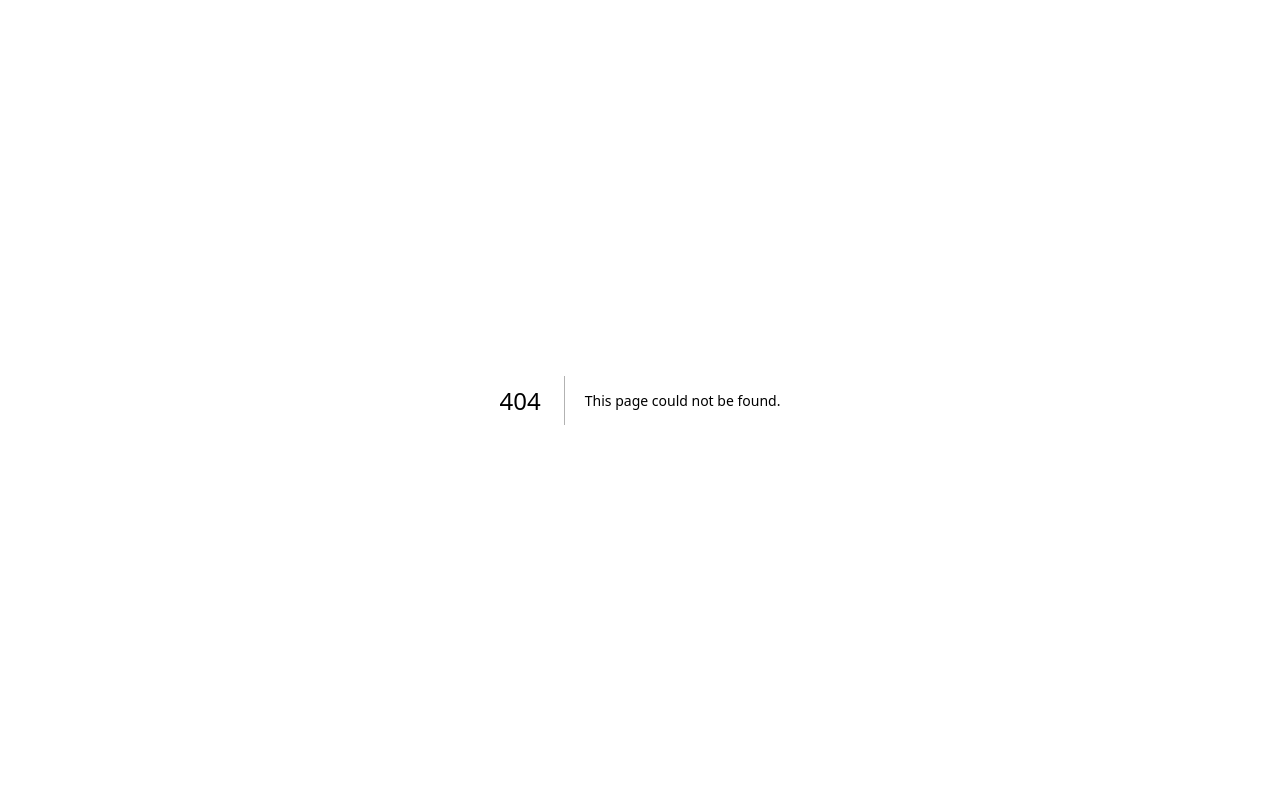
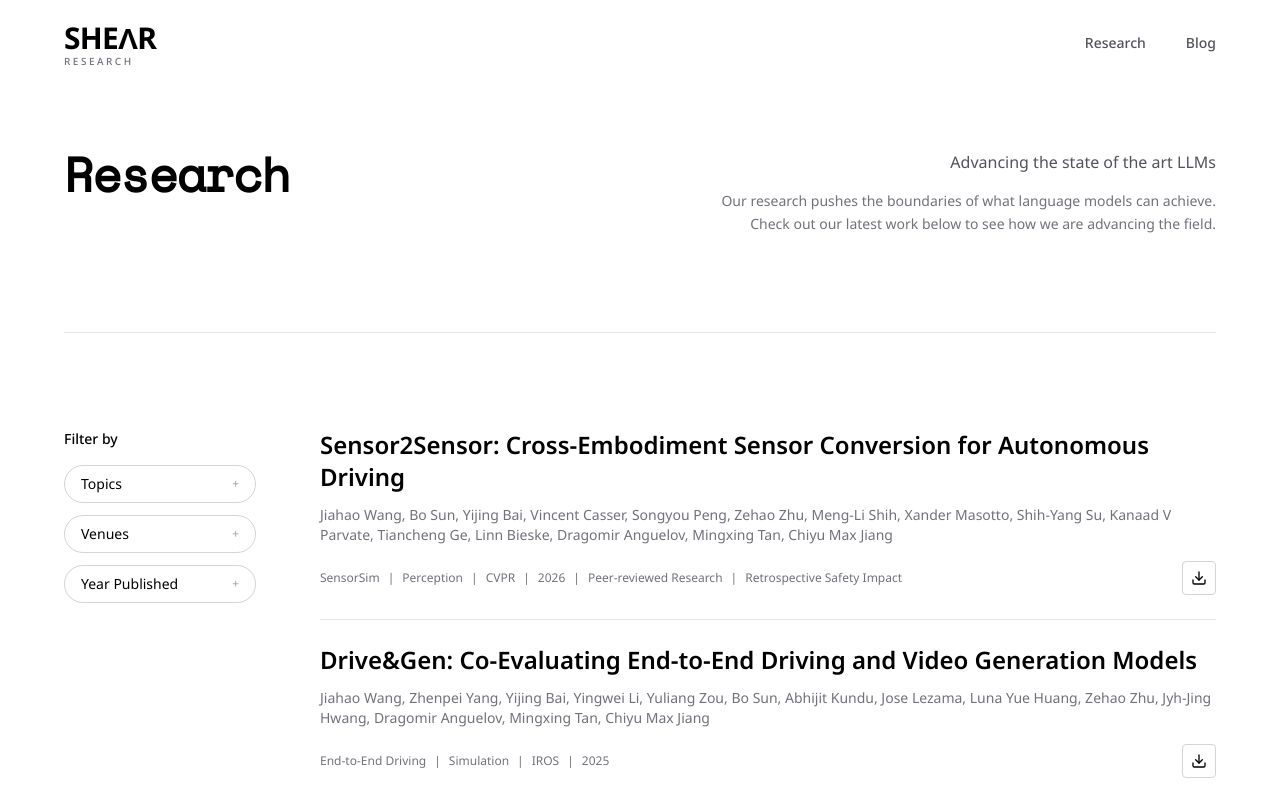
Before and after one commit to CreativeLapse/LLM-QRP-Pages, a Next.js app in the folder shear-research/: page /research in a window 1280 px wide. Before the commit this address had no page. Shown: the top 800 px of the page. Built offline with nearby package versions, Linux system fonts and the light colour scheme.

Commit message:
Update research page, add reusable ResearchCard, favicon, and filters

```diff
--- /dev/null
+++ b/shear-research/app/components/ResearchCard.tsx
@@ -0,0 +1,32 @@
+interface ResearchCardProps {
+  title: string
+  authors: string
+  tags: string[]
+  pdfUrl?: string
+}
+
+export default function ResearchCard({ title, authors, tags, pdfUrl = "#" }: ResearchCardProps) {
+  return (
+    <article className="group pb-6 border-b border-zinc-200 dark:border-zinc-800 last:border-b-0">
+      <h2 className="text-2xl font-semibold mb-3 group-hover:text-zinc-600 dark:group-hover:text-zinc-300 transition-colors">{title}</h2>
+      <p className="text-sm text-zinc-500 dark:text-zinc-500 mb-4">{authors}</p>
+      <div className="flex items-center justify-between">
+        <div className="flex flex-wrap items-center text-xs text-zinc-500">
+          {tags.map((tag, i) => (
+            <span key={tag}>
+              {tag}
+              {i < tags.length - 1 && <span className="mx-2">|</span>}
+            </span>
+          ))}
+        </div>
+        <a href={pdfUrl} className="p-2 border border-zinc-300 dark:border-zinc-700 rounded hover:border-zinc-500 dark:hover:border-zinc-500 transition-colors">
+          <svg className="w-4 h-4" fill="none" stroke="currentColor" viewBox="0 0 24 24" strokeWidth="2" strokeLinecap="round" strokeLinejoin="round">
+            <path d="M21 15v4a2 2 0 0 1-2 2H5a2 2 0 0 1-2-2v-4" />
+            <polyline points="7 10 12 15 17 10" />
+            <line x1="12" y1="15" x2="12" y2="3" />
+          </svg>
+        </a>
+      </div>
+    </article>
+  )
+}
--- a/shear-research/app/layout.tsx
+++ b/shear-research/app/layout.tsx
@@ -1,5 +1,5 @@
 import type { Metadata } from "next";
-import { Noto_Sans, Bebas_Neue } from "next/font/google";
+import { Noto_Sans, Bebas_Neue, Space_Mono } from "next/font/google";
 import "./globals.css";
 
 const notoSans = Noto_Sans({
@@ -13,14 +13,23 @@ const bebasNeue = Bebas_Neue({
   weight: "400",
 });
 
+const spaceMono = Space_Mono({
+  variable: "--font-space-mono",
+  subsets: ["latin"],
+  weight: "400",
+});
+
 export const metadata: Metadata = {
   title: "SHEΛR",
   description: "SHEAR Research",
+  icons: {
+    icon: "/favicon.svg",
+  },
 };
 
 export default function RootLayout({ children }: LayoutProps<"/">) {
   return (
-    <html lang="en" className={`${notoSans.variable} ${bebasNeue.variable} h-full antialiased`}>
+    <html lang="en" className={`${notoSans.variable} ${bebasNeue.variable} ${spaceMono.variable} h-full antialiased`}>
       <body className="min-h-full flex flex-col">
         {children}
       </body>
--- a/shear-research/app/page.tsx
+++ b/shear-research/app/page.tsx
@@ -15,7 +15,7 @@ export default function Home() {
           <h1 className="text-5xl font-bold tracking-tight flex-1">
             AI <Link href="/research" className="underline underline-offset-4 hover:text-zinc-600 transition-colors">research</Link> that makes the world a better place
           </h1>
-          <p className="text-lg text-zinc-600 dark:text-zinc-400 leading-relaxed flex-1">
+          <p className="text-sm text-zinc-600 dark:text-zinc-400 leading-relaxed flex-1">
             We focus on researching all things machine learning related. Our work spans
             the full spectrum of AI research, from foundational theory to applied systems,
             with the goal of building machines that can reason, learn, and generalize
--- /dev/null
+++ b/shear-research/app/research/page.tsx
@@ -0,0 +1,92 @@
+"use client"
+
+import { useState } from "react"
+import Navbar from "../components/Navbar"
+import Footer from "../components/Footer"
+import ResearchCard from "../components/ResearchCard"
+
+const filters = {
+  Topics: ["Perception", "Simulation", "SensorSim", "End-to-End Driving", "Retrospective Safety Impact"],
+  Venues: ["CVPR", "IROS"],
+  "Year Published": ["2025", "2026"],
+}
+
+const papers = [
+  {
+    title: "Sensor2Sensor: Cross-Embodiment Sensor Conversion for Autonomous Driving",
+    authors: "Jiahao Wang, Bo Sun, Yijing Bai, Vincent Casser, Songyou Peng, Zehao Zhu, Meng-Li Shih, Xander Masotto, Shih-Yang Su, Kanaad V Parvate, Tiancheng Ge, Linn Bieske, Dragomir Anguelov, Mingxing Tan, Chiyu Max Jiang",
+    tags: ["SensorSim", "Perception", "CVPR", "2026", "Peer-reviewed Research", "Retrospective Safety Impact"],
+  },
+  {
+    title: "Drive&Gen: Co-Evaluating End-to-End Driving and Video Generation Models",
+    authors: "Jiahao Wang, Zhenpei Yang, Yijing Bai, Yingwei Li, Yuliang Zou, Bo Sun, Abhijit Kundu, Jose Lezama, Luna Yue Huang, Zehao Zhu, Jyh-Jing Hwang, Dragomir Anguelov, Mingxing Tan, Chiyu Max Jiang",
+    tags: ["End-to-End Driving", "Simulation", "IROS", "2025"],
+  },
+  {
+    title: "SceneDiffuser++: City-Scale Traffic Simulation via a Generative World Model",
+    authors: "Shuhan Tan, John Lambert, Hong Jeon, Sakshum Kulshrestha, Yijing Bai, Jing Luo, Dragomir Anguelov, Mingxing Tan, Chiyu Max Jiang",
+    tags: ["2025", "CVPR", "Simulation"],
+  },
+]
+
+export default function ResearchPage() {
+  const [openFilter, setOpenFilter] = useState<string | null>(null)
+
+  return (
+    <>
+      <Navbar />
+      <main className="flex-1 px-16 py-16">
+        <section className="mb-24 pb-12 border-b border-zinc-200 dark:border-zinc-800">
+          <div className="flex items-start justify-between mb-12">
+            <h1 className="text-5xl font-bold tracking-tight" style={{ fontFamily: "var(--font-space-mono), monospace" }}>Research</h1>
+            <div className="max-w-lg text-right">
+              <p className="text-base text-zinc-600 dark:text-zinc-400 mb-4">
+                Advancing the state of the art LLMs
+              </p>
+              <p className="text-sm text-zinc-500 dark:text-zinc-500 leading-relaxed">
+                Our research pushes the boundaries of what language models can achieve.
+                Check out our latest work below to see how we are advancing the field.
+              </p>
+            </div>
+          </div>
+        </section>
+
+        <section className="mb-16 flex gap-16">
+          <div className="w-48 flex-shrink-0">
+            <p className="text-sm font-medium mb-4">Filter by</p>
+            <div className="flex flex-col gap-3">
+              {Object.entries(filters).map(([name, options]) => (
+                <div key={name}>
+                  <button
+                    onClick={() => setOpenFilter(openFilter === name ? null : name)}
+                    className="px-4 py-2 text-sm border border-zinc-300 dark:border-zinc-700 rounded-full hover:border-zinc-500 dark:hover:border-zinc-500 transition-colors text-left w-full flex items-center justify-between"
+                  >
+                    {name}
+                    <span className="text-xs text-zinc-400">{openFilter === name ? "−" : "+"}</span>
+                  </button>
+                  {openFilter === name && (
+                    <div className="mt-2 ml-2 flex flex-col gap-2">
+                      {options.map((option) => (
+                        <label key={option} className="flex items-center gap-2 text-sm text-zinc-500 cursor-pointer hover:text-zinc-700 dark:hover:text-zinc-300 transition-colors">
+                          <input type="checkbox" className="w-3 h-3 accent-zinc-500" />
+                          {option}
+                        </label>
+                      ))}
+                    </div>
+                  )}
+                </div>
+              ))}
+            </div>
+          </div>
+
+          <div className="flex flex-col gap-6 flex-1">
+            {papers.map((paper) => (
+              <ResearchCard key={paper.title} {...paper} />
+            ))}
+          </div>
+        </section>
+      </main>
+      <Footer />
+    </>
+  )
+}
```
Also changed, not shown: shear-research/public/favicon.svg (added).
